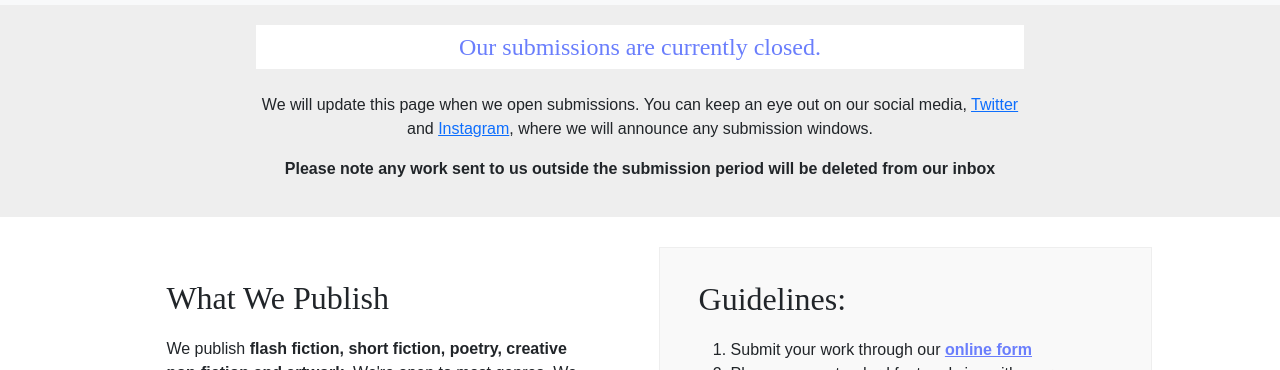
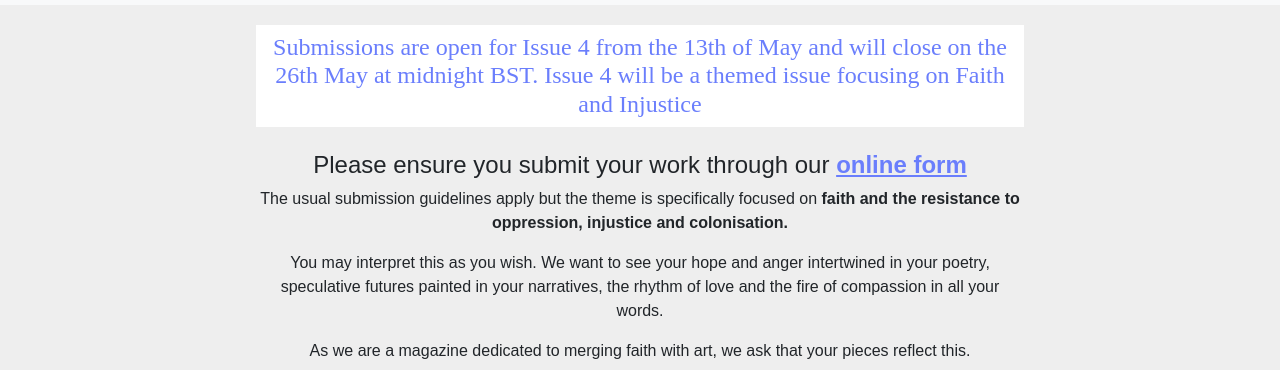
Before and after one commit to overtlylit/overtlylit, a plain HTML site: page submit.html in a window 1280 px wide. Shown: the part 582-952 px from the top of the page. Drawn offline with nearby package versions, Linux system fonts and the light colour scheme; a web font is replaced by a local one.

Commit message:
Update submit.html

```diff
--- a/submit.html
+++ b/submit.html
@@ -80,8 +80,16 @@
     <div class="submit-parent">
 
         <div class="submit-item1">
-            <h4 class="notice">Our submissions are currently closed.</h4>
-            <p>We will update this page when we open submissions. You can keep an eye out on our social media, <span class="social-links"><a target="_blank" rel="noopener" href="https://twitter.com/overtlylit">Twitter</a></span> and <span class="social-links"><a target="_blank" rel="noopener" href="https://instagram.com/overtlylit">Instagram</a></span>, where we will announce any submission windows.</p>
+            <h4 class="notice">Submissions are open for Issue 4 from the 13th of May and will close on the 26th May at midnight BST. Issue 4 will be a themed issue focusing on Faith and Injustice</h4>
+            <h4>Please ensure you submit your work through our <a class="online-form" target="_blank" rel="noopener" href="https://docs.google.com/forms/d/1ZsyfSoG1oyeUEnxkCfLCZJRtVPy0ESz_SAw2RNafS-g/edit">online form</a></h4>
+
+            <p>The usual submission guidelines apply but the theme is specifically focused on <span class="bold">faith and the resistance to oppression, injustice and colonisation.</span></p>
+            <p>You may interpret this as you wish. We want to see your hope and anger intertwined in your poetry, speculative futures painted in your narratives, the rhythm of love and the fire of compassion in all your words.</p>
+            <p>As we are a magazine dedicated to merging faith with art, we ask that your pieces reflect this.</p>
+
+            <!-- <p>We will update this page when we open submissions. You can keep an eye out on our social media, <span class="social-links"><a target="_blank" rel="noopener" href="https://twitter.com/overtlylit">Twitter</a></span> and <span class="social-links"><a target="_blank" rel="noopener" href="https://instagram.com/overtlylit">Instagram</a></span>, where we will announce any submission windows.</p> -->
+
+
             <!-- <p class="sub-heading">June publication:</p>
             <p>Submissions open December 1st to January 31st</p>
             <p>Reading period February to April</p> -->
```
